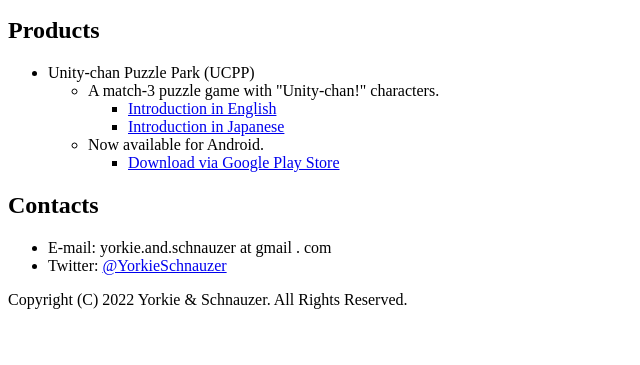
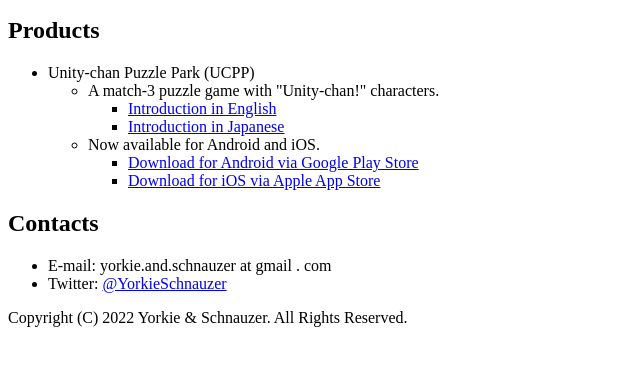
Before and after one commit to YorkieAndSchnauzer/YorkieAndSchnauzer.github.io, a plain HTML site: page index.html in a window 1280 px wide. Shown: the part 101-466 px from the top of the page, without its empty margins (0-640 px from the left). Drawn offline with Linux system fonts and the light colour scheme.

Commit message:
iOSのリンクを追加

```diff
--- a/index.html
+++ b/index.html
@@ -17,9 +17,10 @@
                 <li><a href="./ucpp/en/index.html">Introduction in English</a></li>
                 <li><a href="./ucpp/ja/index.html">Introduction in Japanese</a></li>
             </ul>
-            <li>Now available for Android.</li>
+            <li>Now available for Android and iOS.</li>
             <ul>
-                <li><a href="https://play.google.com/store/apps/details?id=com.YorkieAndSchnauzer.UCPP">Download via Google Play Store</a></li>
+                <li><a href="https://play.google.com/store/apps/details?id=com.YorkieAndSchnauzer.UCPP">Download for Android via Google Play Store</a></li>
+                <li><a href="https://apps.apple.com/us/app/unity-chan-puzzle-park-ucpp/id1621210011">Download for iOS via Apple App Store</a></li>
             </ul>
         </ul>
     </ul>
```
